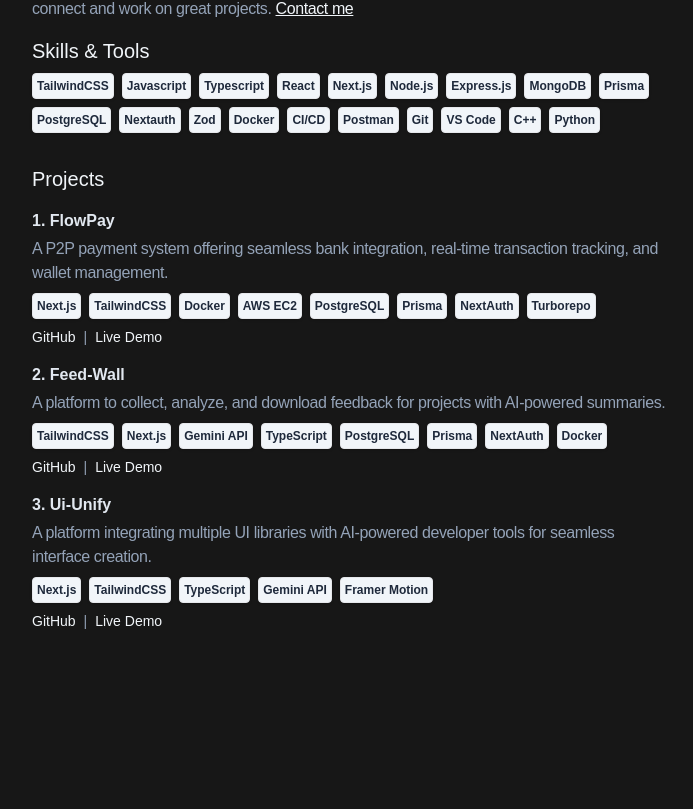
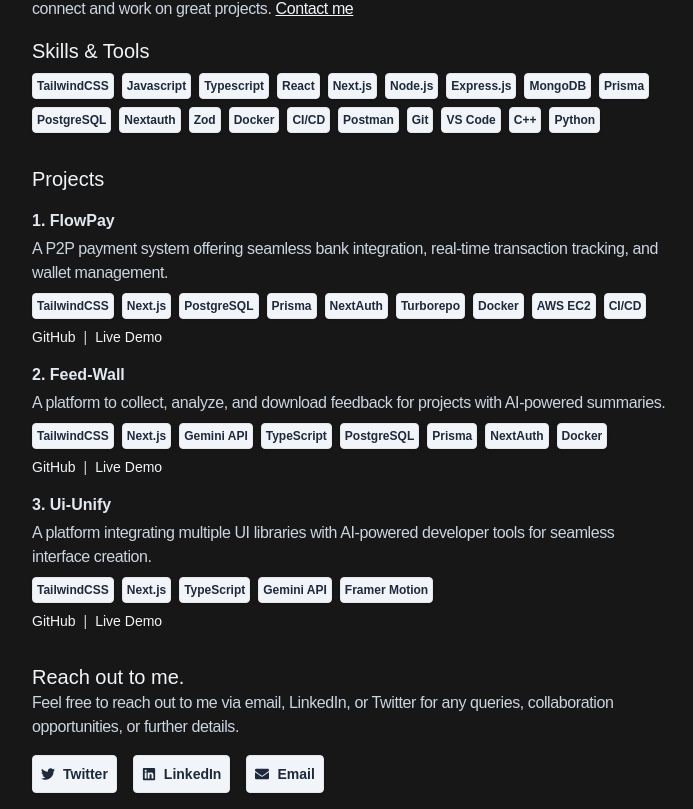
Before and after one commit to PankajKumardev/Minimal-portfolio, a Next.js app: page / in a window 1280 px wide. Shown: the part 299-1108 px from the top of the page, without its empty margins (288-981 px from the left). Before the commit the page ends 946 px from the top, so only its background shows below. Built offline with nearby package versions, Linux system fonts and the light colour scheme.

Commit message:
enhance Contact component; add social media links and improve styling for better visibility

```diff
--- a/app/page.tsx
+++ b/app/page.tsx
@@ -5,11 +5,11 @@
 
 export default function Home() {
   return (
-    <div className="flex flex-col   w-full text-slate-400 mx-auto ">
+    <div className="flex flex-col   w-full text-slate-300 mx-auto ">
       <AboutSection />
       <Skills />
       <Projects />
-      {/* <Contact/> */}
+      <Contact/>
     </div>
   );
 }
--- a/components/Contact.tsx
+++ b/components/Contact.tsx
@@ -1,16 +1,48 @@
 import Link from 'next/link';
+import { FaTwitter, FaLinkedin, FaEnvelope } from 'react-icons/fa';
+
+const contactMethods = [
+  {
+    href: 'https://twitter.com/yourprofile',
+    icon: <FaTwitter />,
+    label: 'Twitter',
+  },
+  {
+    href: 'https://linkedin.com/in/yourprofile',
+    icon: <FaLinkedin />,
+    label: 'LinkedIn',
+  },
+  {
+    href: 'mailto:your.email@example.com',
+    icon: <FaEnvelope />,
+    label: 'Email',
+  },
+];
 
 export default function Contact() {
   return (
-    <div className="max-w-3xl">
-      <h1>Reach out to me.</h1>
-      <p>
-        Feel free to reach out to me via email for any queries, collaboration
-        opportunities, or further details.
+    <div className="mt-4 mx-auto max-w-2xl sm:px-2 md:px-4 px-8">
+      <h1 className="text-xl text-slate-100">Reach out to me.</h1>
+      <p className="text-base tracking-tight">
+        Feel free to reach out to me via email, LinkedIn, or Twitter for any
+        queries, collaboration opportunities, or further details.
       </p>
-      <Link href={''} />
-      <Link href={''} />
-      <Link href={''} />
+      <div className="mt-4 mb-4">
+        <div className="mt-4 flex flex-wrap gap-4">
+          {contactMethods.map((method, index) => (
+            <Link legacyBehavior key={index} href={method.href} passHref>
+              <a
+          className="bg-slate-100 text-slate-800 p-2 border rounded shadow text-sm font-semibold flex items-center"
+          target="_blank"
+          rel="noopener noreferrer"
+              >
+          {method.icon}
+          <span className="ml-2">{method.label}</span>
+              </a>
+            </Link>
+          ))}
+        </div>
+      </div>
     </div>
   );
 }
--- a/components/Projects.tsx
+++ b/components/Projects.tsx
@@ -4,14 +4,16 @@
     description:
       'A P2P payment system offering seamless bank integration, real-time transaction tracking, and wallet management.',
     tech: [
+      'TailwindCSS',
       'Next.js',
-      'TailwindCSS',
-      'Docker',
-      'AWS EC2',
       'PostgreSQL',
       'Prisma',
       'NextAuth',
       'Turborepo',
+      'Docker',
+      'AWS EC2',
+      'CI/CD'
+
     ],
     github: 'https://github.com/PankajKumardev/flowpay',
     live: 'https://flowpay-one.vercel.app',
@@ -31,15 +33,15 @@
       'Docker',
     ],
     github: 'https://github.com/PankajKumardev/feedwall',
-    live: 'https://flowpay-one.vercel.app',
+    live: 'https://feedwall.vercel.app',
   },
   {
     title: 'Ui-Unify',
     description:
       'A platform integrating multiple UI libraries with AI-powered developer tools for seamless interface creation.',
     tech: [
+      'TailwindCSS',
       'Next.js',
-      'TailwindCSS',
       'TypeScript',
       'Gemini API',
       'Framer Motion',
@@ -59,7 +61,7 @@
             <h2 className="text-base font-semibold text-slate-200">
               {index + 1}. {project.title}
             </h2>
-            <p className="text-slate-400 mt-1 text-base tracking-tight">
+            <p className="text-slate-300 mt-1 text-base tracking-tight">
               {project.description || 'No description available.'}
             </p>
             <div className="mt-2">
```
